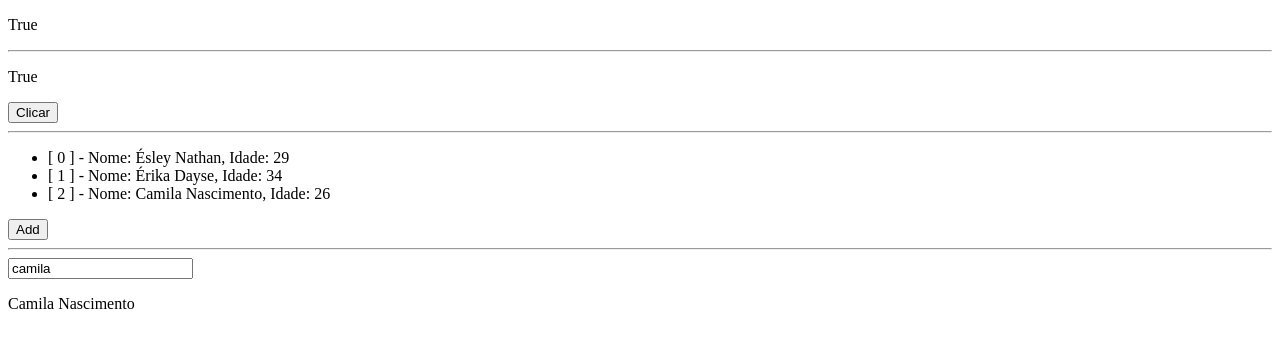
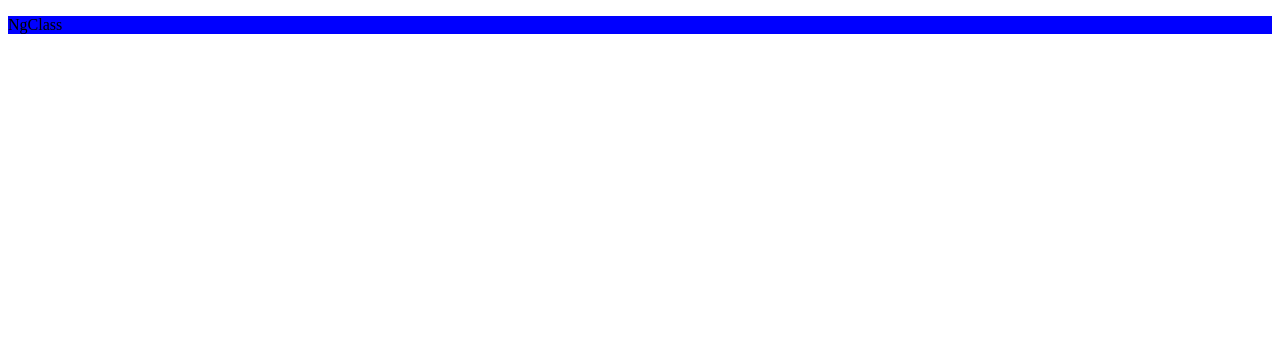
Before and after one commit to Esleynathan/CursoAngular2v15_Typescript_Basico-ao-Avancado, an Angular app in the folder meu-primeiro-projeto/: page / in a window 1280 px wide. Shown: the top 348 px of the page. Built offline with nearby package versions, Linux system fonts and the light colour scheme.

Commit message:
Diretivas de Atributos - ngClass

```diff
--- a/meu-primeiro-projeto/src/app/app.component.ts
+++ b/meu-primeiro-projeto/src/app/app.component.ts
@@ -3,7 +3,11 @@ import { AfterContentChecked, AfterContentInit, AfterViewChecked, AfterViewInit,
 @Component({
   selector: 'app-root',
   template: `
-    <app-diretivas-estruturais></app-diretivas-estruturais>
+    <!-- <app-data-biding></app-data-biding> -->
+    <!-- <app-diretivas-estruturais></app-diretivas-estruturais> -->
+
+
+    <app-diretivas-atributos> </app-diretivas-atributos>
 
     <router-outlet></router-outlet>
   `,
--- a/meu-primeiro-projeto/src/app/app.module.ts
+++ b/meu-primeiro-projeto/src/app/app.module.ts
@@ -7,13 +7,15 @@ import { TitleComponent } from './title/title.component';
 import { DataBidingComponent } from './data-biding/data-biding.component';
 import { FormsModule } from '@angular/forms';
 import { DiretivasEstruturaisComponent } from './diretivas-estruturais/diretivas-estruturais.component';
+import { DiretivasAtributosComponent } from './diretivas-atributos/diretivas-atributos.component';
 
 @NgModule({
   declarations: [
     AppComponent,
     TitleComponent,
     DataBidingComponent,
-    DiretivasEstruturaisComponent
+    DiretivasEstruturaisComponent,
+    DiretivasAtributosComponent
   ],
   imports: [
     BrowserModule,
--- /dev/null
+++ b/meu-primeiro-projeto/src/app/diretivas-atributos/diretivas-atributos.component.html
@@ -0,0 +1 @@
+<p [ngClass]="{'active': valor, 'disable': !valor}"> NgClass </p>
--- /dev/null
+++ b/meu-primeiro-projeto/src/app/diretivas-atributos/diretivas-atributos.component.scss
@@ -0,0 +1,7 @@
+.active{
+    background: red;
+}
+
+.disable{
+    background: blue;
+}
--- /dev/null
+++ b/meu-primeiro-projeto/src/app/diretivas-atributos/diretivas-atributos.component.ts
@@ -0,0 +1,31 @@
+import { Component, OnInit } from '@angular/core';
+
+@Component({
+  selector: 'app-diretivas-atributos',
+  templateUrl: './diretivas-atributos.component.html',
+  styleUrls: ['./diretivas-atributos.component.scss']
+})
+export class DiretivasAtributosComponent implements OnInit{
+
+  public valor: boolean = true;
+
+  constructor () { }
+
+  ngOnInit(): void {
+
+    setInterval( ()=>{
+      if(this.valor) {
+        this.valor = false;
+      } else {
+        this.valor = true;
+      }
+    }, 2000);
+
+
+  }
+
+
+
+
+
+}
```
Also changed, not shown: 1 other file (tests, documents, lock files or other folders).
